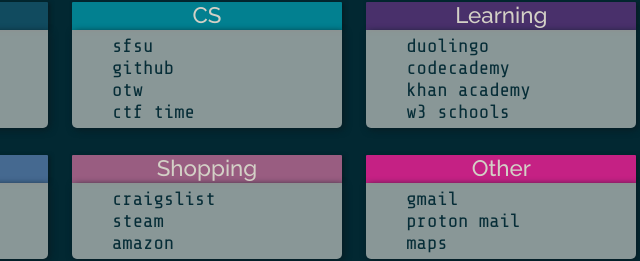
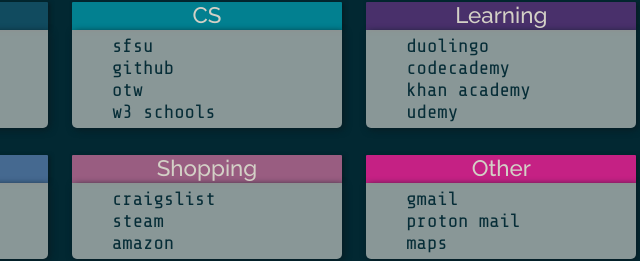
Before and after one commit to jmshnds/Frontpage, a plain HTML site: page index.html in a window 1280 px wide. Shown: the part 229-490 px from the top of the page, 433-1073 px from the left. Drawn offline with nearby package versions, Linux system fonts and the light colour scheme.

Commit message:
Update links

```diff
--- a/index.html
+++ b/index.html
@@ -44,7 +44,7 @@
 						<li><a href="http://www.sfsu.edu/">sfsu</a></li>
 						<li><a href="https://github.com/">github</a></li>
 						<li><a href="http://overthewire.org/wargames/">otw</a></li>
-						<li><a href="https://ctftime.org/">ctf time</a></li>
+						<li><a href="https://www.w3schools.com/">w3 schools</a></li>
 					</ul>
 				</div>
 
@@ -57,7 +57,7 @@
 						<li><a href="https://www.duolingo.com">duolingo</a></li>
 						<li><a href="https://www.codecademy.com">codecademy</a></li>
 						<li><a href="https://www.khanacademy.org">khan academy</a></li>
-						<li><a href="https://www.w3schools.com/">w3 schools</a></li>
+						<li><a href="https://www.udemy.com/">udemy</a></li>
 					</ul>
 				</div>
 
```
